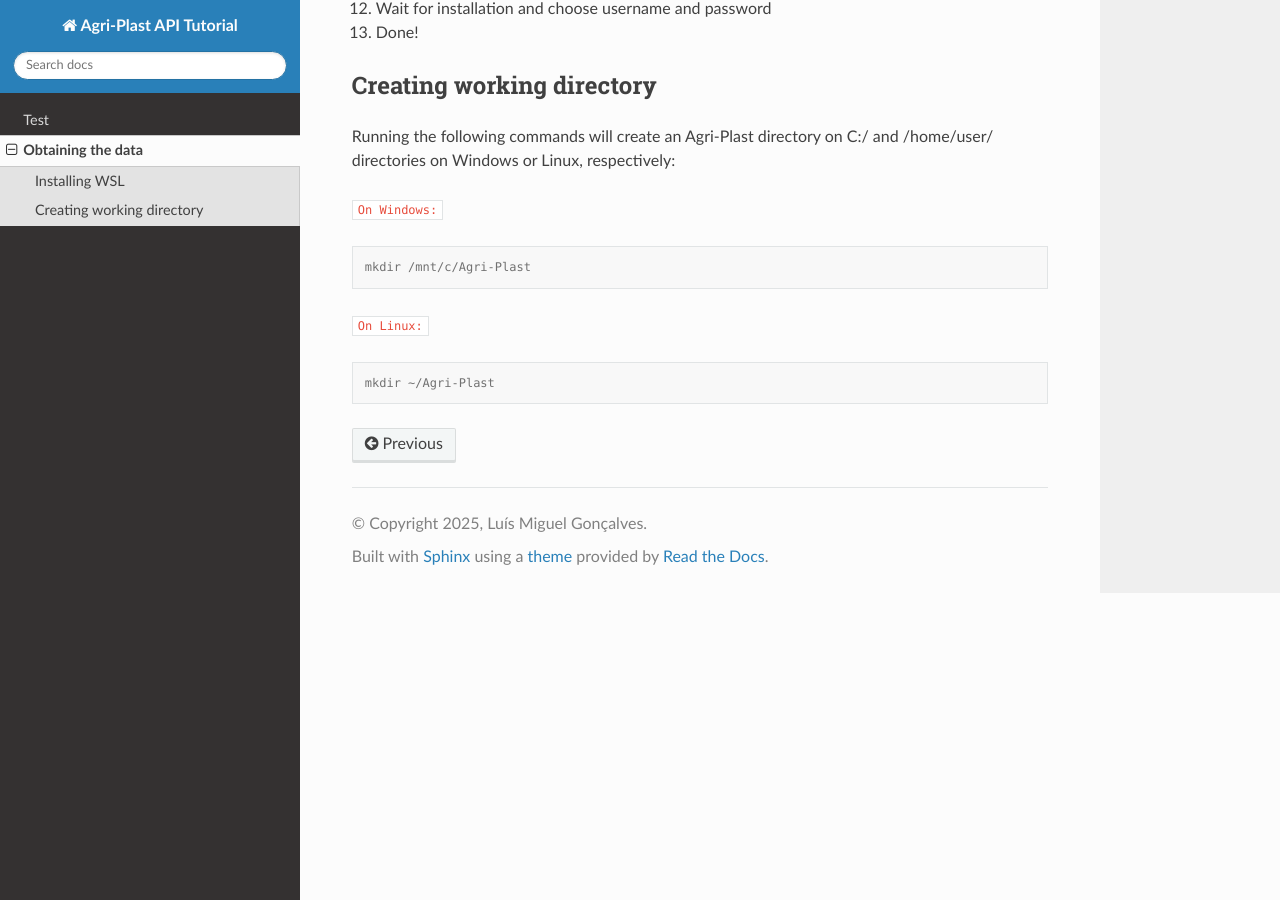
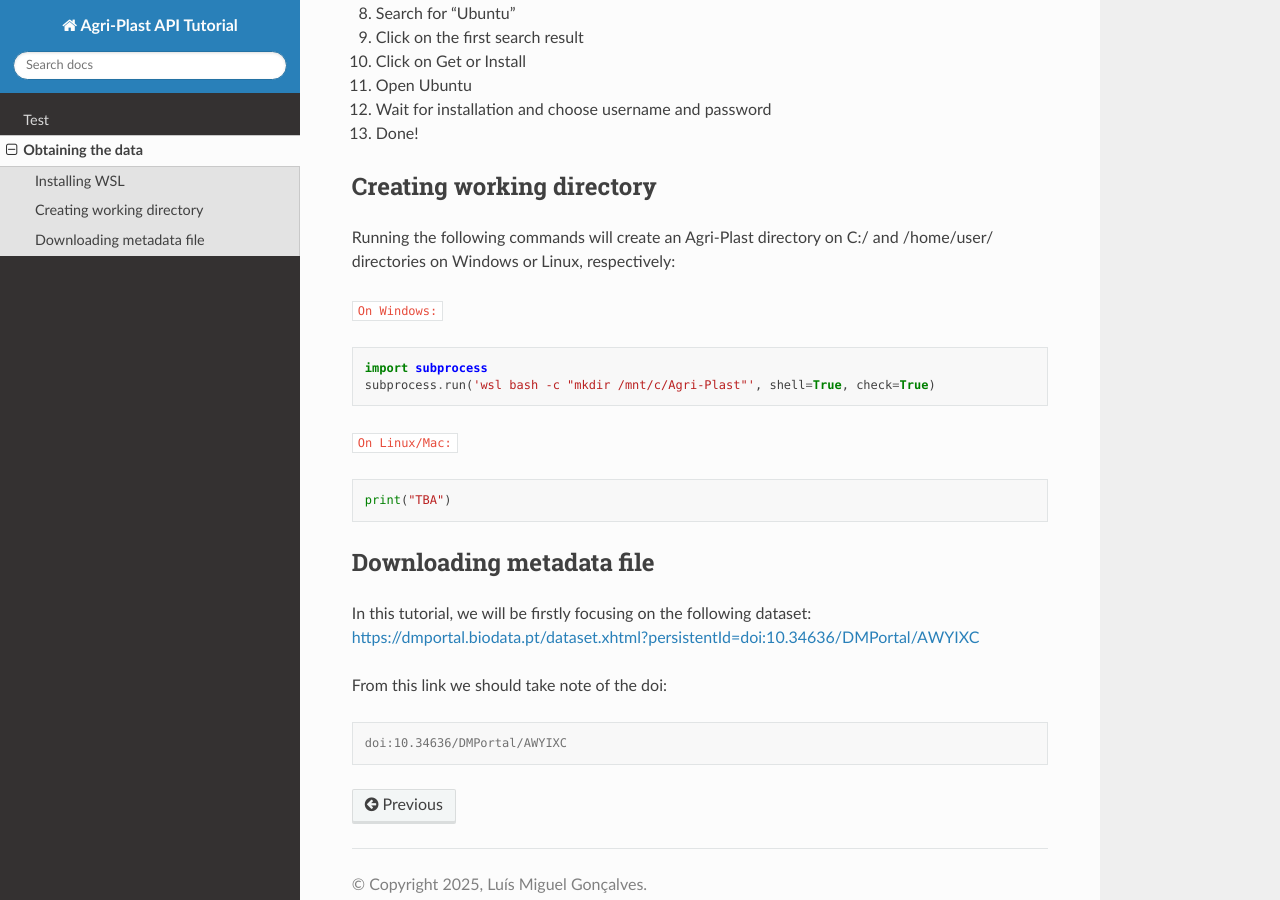
Before and after one commit to lmgoncalves94/Agri-Plast_API, a Sphinx documentation site: the page built from docs/source/api.rst, in a window 1280 px wide and 900 px high, scrolled down 579 px. Built offline with Sphinx 7.4.7 and the Read the Docs theme 3.1.0, drawn with Linux system fonts in a browser that asks for light colours; some of the changed text lies outside the part shown.

Commit message:
Update api.rst

```diff
--- a/docs/source/api.rst
+++ b/docs/source/api.rst
@@ -1,5 +1,9 @@
 Obtaining the data
 ==================
+
+.. note::
+
+   The following tutorial is intended to be run entirely with Python 3.
 
 .. _installing_wsl:
 
@@ -31,12 +35,27 @@ Running the following commands will create an Agri-Plast directory on C:/ and /h
 
 ``On Windows:``
 
-.. code-block:: console
+.. code-block:: python
 
-   mkdir /mnt/c/Agri-Plast
+   import subprocess
+   subprocess.run('wsl bash -c "mkdir /mnt/c/Agri-Plast"', shell=True, check=True)
 
-``On Linux:``
+``On Linux/Mac:``
+
+.. code-block:: python
+
+   print("TBA")
+
+.. _download_metadata:
+
+Downloading metadata file
+-------------------------
+
+In this tutorial, we will be firstly focusing on the following dataset:
+`https://dmportal.biodata.pt/dataset.xhtml?persistentId=doi:10.34636/DMPortal/AWYIXC <https://dmportal.biodata.pt/dataset.xhtml?persistentId=doi:10.34636/DMPortal/AWYIXC>`_
+
+From this link we should take note of the doi:
 
 .. code-block:: console
 
-   mkdir ~/Agri-Plast
+   doi:10.34636/DMPortal/AWYIXC
```
